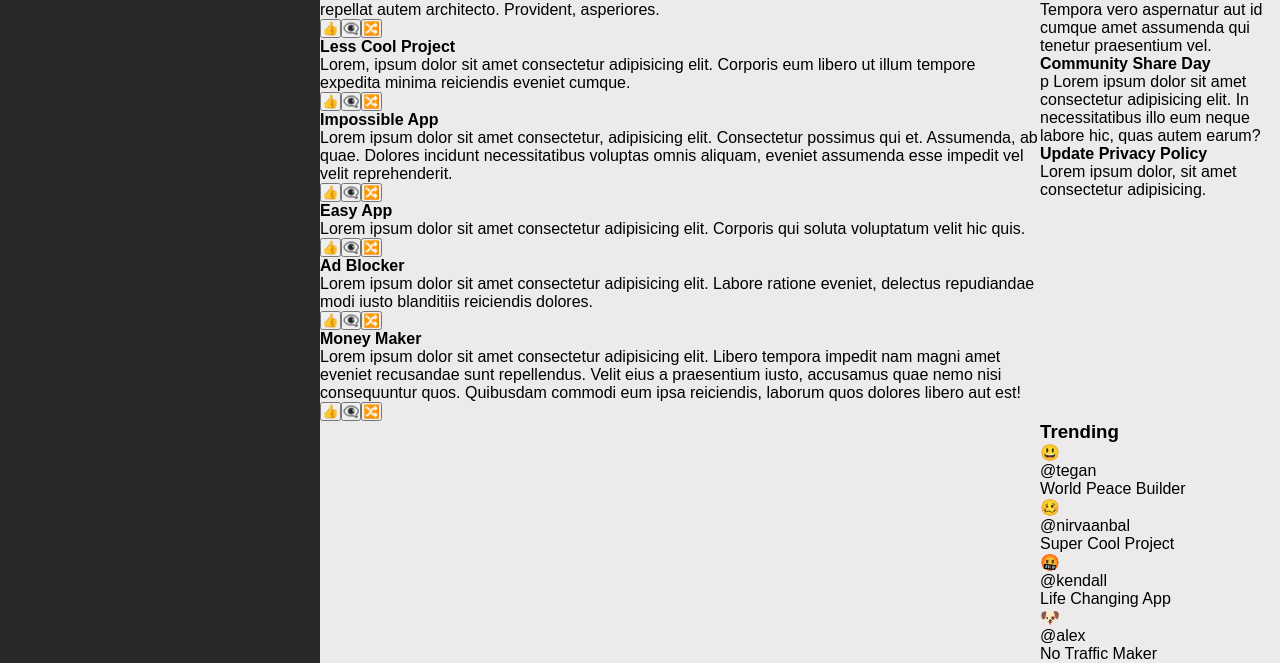
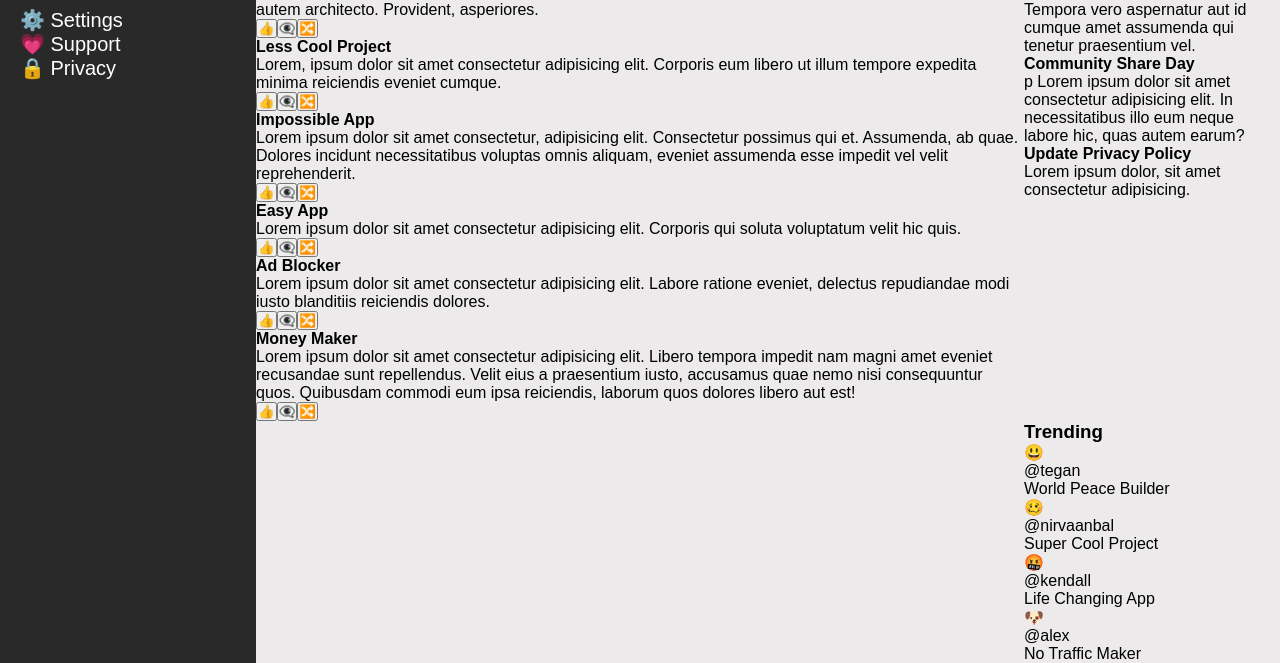
Before and after one commit to NirvaanBal/grid-dash, a plain HTML site: page index.html in a window 1280 px wide. Shown: the part 234-897 px from the top of the page. Drawn offline with Linux system fonts and the light colour scheme; a web font is replaced by a local one.

```diff
--- a/style.css
+++ b/style.css
@@ -13,13 +13,20 @@ body {
 
 .container {
     display: grid;
-    grid-template-columns: 2fr 6fr;
+    grid-template-columns: 2fr 8fr;
 }
 
 .sidebar {
     background: #292929;
     color: #fff;
-    grid-row: 1/ span 2;
+    padding: 20px;
+    grid-row: 1 / span 2;
+}
+
+.sidebar ul {
+    list-style-type: none;
+    margin-top: 20px;
+    font-size: 20px;
 }
 
 .header {
```
